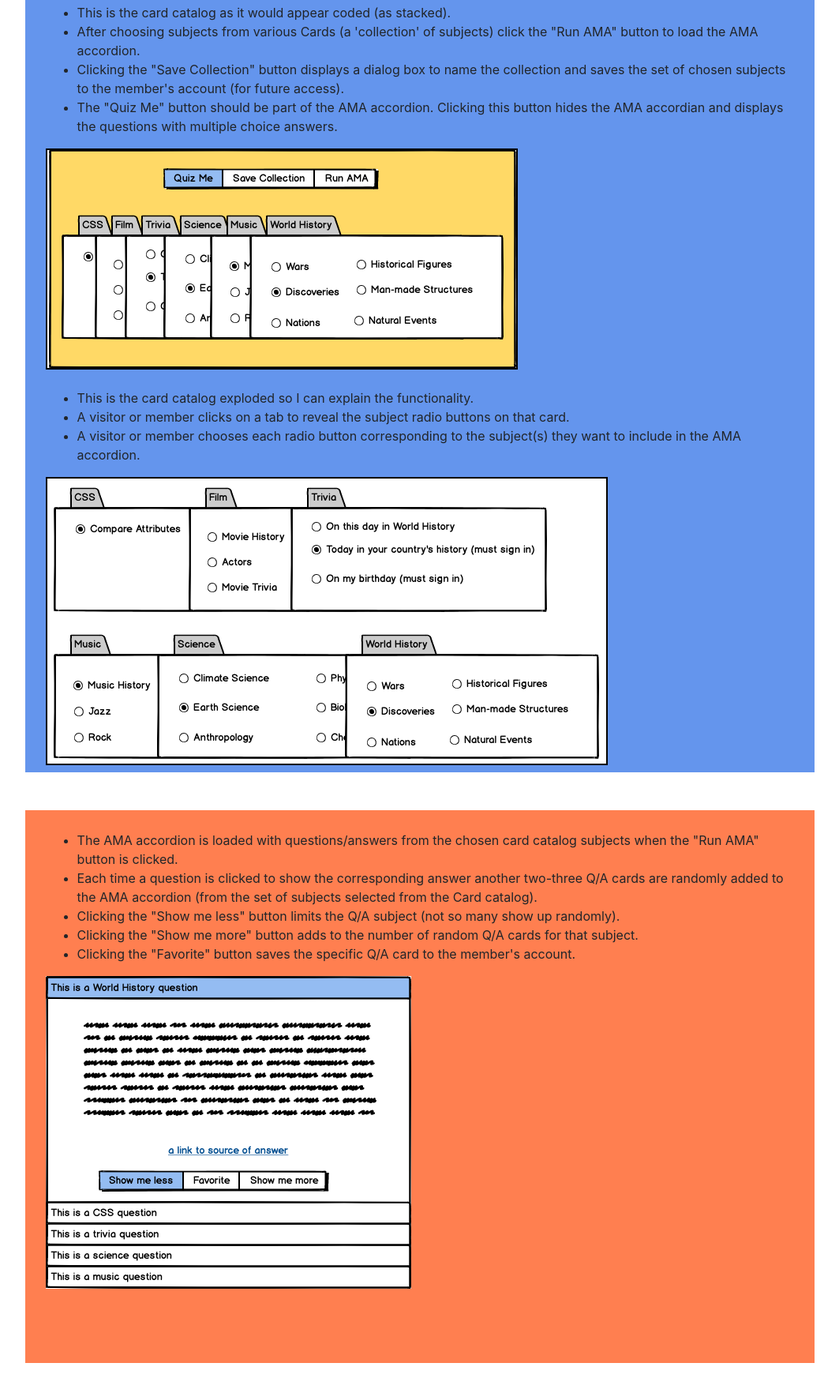
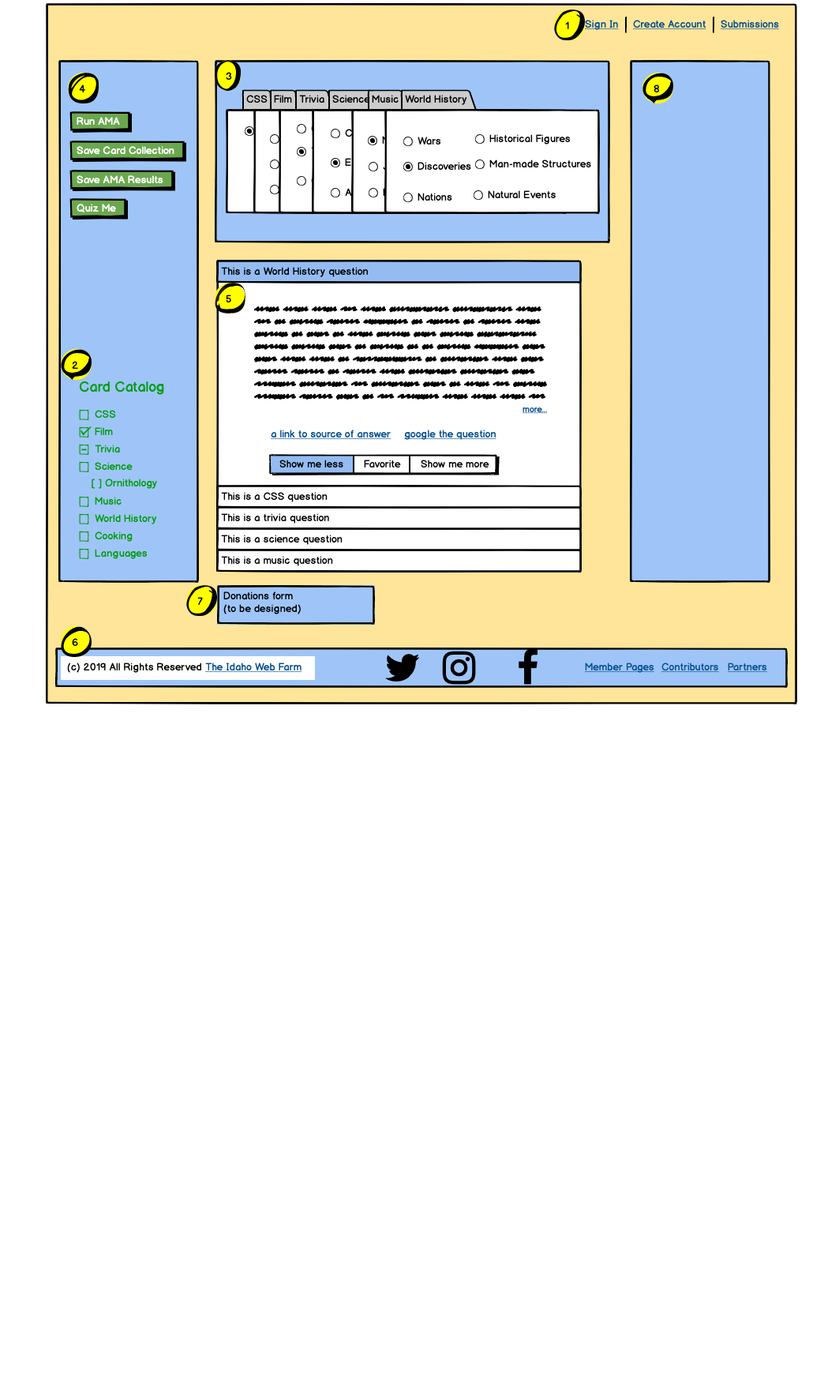
Before and after one commit to Javilan/AMA, a plain HTML site: page index.html in a window 1280 px wide. Shown: the part 108-1872 px from the top of the page at 79% size, without its empty margins (0-1063 px from the left). After the commit the page ends 1000 px from the top, so only its background shows below. Drawn offline with nearby package versions, Linux system fonts and the light colour scheme.

Commit message:
Updated styles, added members page.

```diff
--- a/css/styles.css
+++ b/css/styles.css
@@ -27,23 +27,39 @@ and they need to understand what's written without much difficulty. */
 }
 /*CSS for navbar ends here.*/
 
-/* CSS for Card Catalog starts here. */
-.cardCatalogs {
+
+/* CSS for Landing page begins here. */
+.landing-page-img {
   width: 1000px;
-  height: 1000px;
-  background-color: cornflowerblue;
+  height: 700px;
   margin: 3rem 2rem;
   padding: 2%;
   position: relative;
 }
-/* CSS for Card catalog ends here. */
 
-/* CSS for AMA accordion beings here. */
-.amaAccordion {
+/* CSS for Landing page ends here. */
+
+
+
+/* CSS for Members page begins here. */
+.members-page-img {
   width: 1000px;
   height: 700px;
-  background-color: coral;
   margin: 3rem 2rem;
   padding: 2%;
   position: relative;
 }
+
+/* CSS for Members page ends here. */
+
+
+
+/* CSS for Submissions page begins here. */
+
+
+
+
+
+
+
+/* CSS for Submissions page ends here. */
--- a/index.html
+++ b/index.html
@@ -4,7 +4,7 @@
   <meta charset="UTF-8">
   <meta name="viewport" content="width=device-width, initial-scale=1.0">
   <meta http-equiv="X-UA-Compatible" content="ie=edge">
-  <title>Ask Me Anything - Learning</title>
+  <title>Ask Me Anything - Discover</title>
 
   <!-- Google fonts -->
   <link href="https://fonts.googleapis.com/css?family=Montserrat:100,300,400,700,900|Ubuntu" rel="stylesheet">
@@ -62,40 +62,29 @@
 
     <!-- Card Catalogs begin here. -->
 
-    <section class="cardCatalogs">
+    <section class="landing-page-img">
       <div>
-        <ul>
+        <!-- <ul>
           <li>This is the card catalog as it would appear coded (as stacked).</li>
           <li>After choosing subjects from various Cards (a 'collection' of subjects) click the "Run AMA" button to load the AMA accordion.</li>
           <li>Clicking the "Save Collection" button displays a dialog box to name the collection and saves the set of chosen subjects to the member's account (for future access).</li>
           <li>The "Quiz Me" button should be part of the AMA accordion. Clicking this button hides the AMA accordian and displays the questions with multiple choice answers.</li>
-        </ul>
-        <img src="assets/tab-cards-stacked.png" alt="Actual stacked card catalogs." />
-        <br><br>
+        </ul> -->
+        <img src="assets/landing-page.png" alt="Wireframe of landing page." />
+        <!-- <br><br>
         <ul>
           <li>This is the card catalog exploded so I can explain the functionality.</li>
           <li>A visitor or member clicks on a tab to reveal the subject radio buttons on that card.</li>
           <li>A visitor or member chooses each radio button corresponding to the subject(s) they want to include in the AMA accordion.</li>
         </ul>
 
-        <img src="assets/tab-cards-exploded.png" alt="Exploded view to explain card catalogs." />
+        <img src="assets/tab-cards-exploded.png" alt="Exploded view to explain card catalogs." /> -->
       </div>
 
 
     </section>
     <!-- The Card catalog ends here. -->
 
-    <!-- The AMA accordion beings here. -->
-    <section class="amaAccordion">
-      <ul>
-        <li>The AMA accordion is loaded with questions/answers from the chosen card catalog subjects when the "Run AMA" button is clicked.</li>
-        <li>Each time a question is clicked to show the corresponding answer another two-three Q/A cards are randomly added to the AMA accordion (from the set of subjects selected from the Card catalog).</li>
-        <li>Clicking the "Show me less" button limits the Q/A subject (not so many show up randomly).</li>
-        <li>Clicking the "Show me more" button adds to the number of random Q/A cards for that subject.</li>
-        <li>Clicking the "Favorite" button saves the specific Q/A card to the member's account.</li>
-      </ul>
-      <img src="assets/ama-accordion.png"/>
-    </section>
 
 
 
--- /dev/null
+++ b/members.html
@@ -0,0 +1,66 @@
+<!DOCTYPE html>
+<html lang="en">
+<head>
+  <meta charset="UTF-8">
+  <meta name="viewport" content="width=device-width, initial-scale=1.0">
+  <meta http-equiv="X-UA-Compatible" content="ie=edge">
+  <title>My AMA Collection</title>
+
+    <!-- Google fonts -->
+    <link href="https://fonts.googleapis.com/css?family=Montserrat:100,300,400,700,900|Ubuntu" rel="stylesheet">
+
+    <!-- Bootstrap CSS stylesheets -->
+    <link rel="stylesheet" href="https://stackpath.bootstrapcdn.com/bootstrap/4.3.1/css/bootstrap.min.css"
+        integrity="sha384-ggOyR0iXCbMQv3Xipma34MD+dH/1fQ784/j6cY/iJTQUOhcWr7x9JvoRxT2MZw1T" crossorigin="anonymous">
+
+    <!-- CDN for Font Awesome -->
+    <link rel="stylesheet" href="https://use.fontawesome.com/releases/v5.8.1/css/all.css"
+        integrity="sha384-50oBUHEmvpQ+1lW4y57PTFmhCaXp0ML5d60M1M7uH2+nqUivzIebhndOJK28anvf" crossorigin="anonymous">
+
+  <!-- My stylesheet -->
+    <link rel="stylesheet" href="css/styles.css">
+
+</head>
+<body>
+  <!-- Navbar starts here. -->
+
+  <section class="navbar">
+
+      <div class="container-fluid">
+        <div class="fixed-top">
+          <nav class="navbar navbar-expand-lg navbar-dark bg-dark">
+
+            <a class="navbar-brand" href="#">AMA</a>
+
+            <button class="navbar-toggler" type="button" data-toggle="collapse" data-target="#toggler">
+              <span class="navbar-toggler-icon"></span>
+            </button>
+
+            <div class="collapse navbar-collapse" id="toggler">
+
+              <ul class="navbar-nav ml-auto">
+                <li class="nav-item">
+                  <a class="nav-link" href=""><span title="Login with existing Account">Sign Out</span></a>
+                </li>
+                <li class="nav-item">
+                  <a class="nav-link" href=""><span title="Submission Button">Submissions</span></a>
+                </li>
+              </ul>
+
+            </div>
+
+
+          </nav>
+        </div>
+      </div>
+
+    </section>
+    <!-- Navbar ends here. -->
+
+    <section class="members-page-img">
+          <img src="assets/members-page.png" alt="Actual stacked card catalogs." />
+    </section>
+
+
+</body>
+</html>
```
Also changed, not shown: assets/landing-page.png (added), assets/members-page.png (added).
